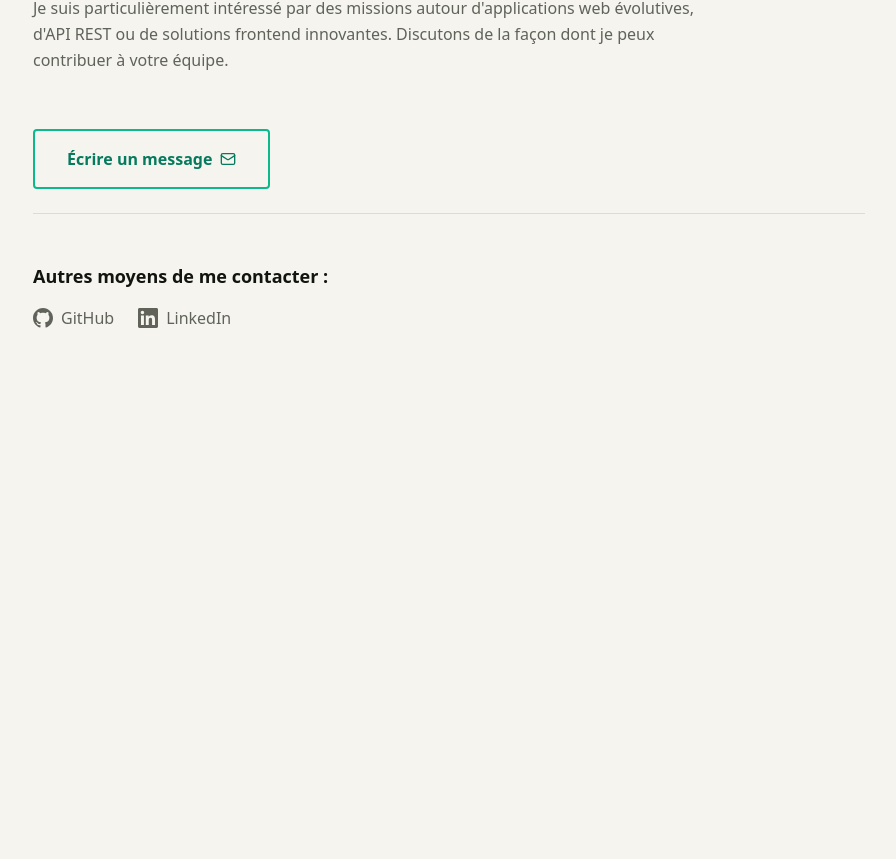
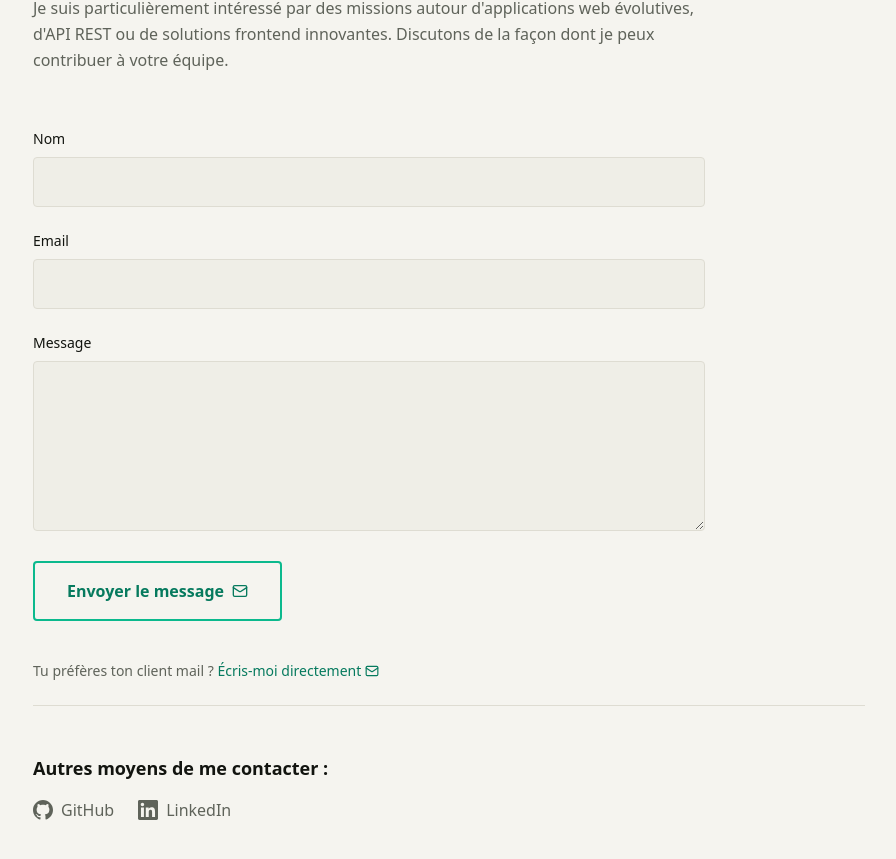
Before and after one commit to Periicles/portfolio, a Next.js app: page / in a window 1280 px wide. Shown: the part 3438-4297 px from the top of the page, without its empty margins (319-1215 px from the left). Before the commit the page ends 4056 px from the top, so only its background shows below. Built offline with nearby package versions, Linux system fonts and the light colour scheme.

Commit message:
feat(contact): intégrer le formulaire dans la section Contact

```diff
--- a/app/components/Contact.tsx
+++ b/app/components/Contact.tsx
@@ -3,6 +3,7 @@ import { LinkedInIcon } from './icons/LinkedInIcon'
 import { Mail } from 'lucide-react'
 import { site } from '@/content/site'
 import SectionEyebrow from './SectionEyebrow'
+import ContactForm from './ContactForm'
 
 export default function Contact() {
     return (
@@ -22,13 +23,14 @@ export default function Contact() {
                 </p>
 
                 <div className="pt-8">
-                    <a
-                        href={`mailto:${site.email}`}
-                        className="inline-flex items-center gap-2 px-8 py-4 border-2 border-accent text-accent-strong font-semibold rounded hover:bg-accent hover:text-ink transition-all duration-300"
-                    >
-                        Écrire un message
-                        <Mail className="w-4 h-4" />
-                    </a>
+                    <ContactForm />
+                    <p className="mt-4 text-sm text-muted">
+                        Tu préfères ton client mail ?{' '}
+                        <a href={`mailto:${site.email}`} className="inline-flex items-center gap-1 text-accent-strong hover:underline">
+                            Écris-moi directement
+                            <Mail className="w-3.5 h-3.5" />
+                        </a>
+                    </p>
                 </div>
 
                 <div className="pt-12 border-t border-hairline">
```
